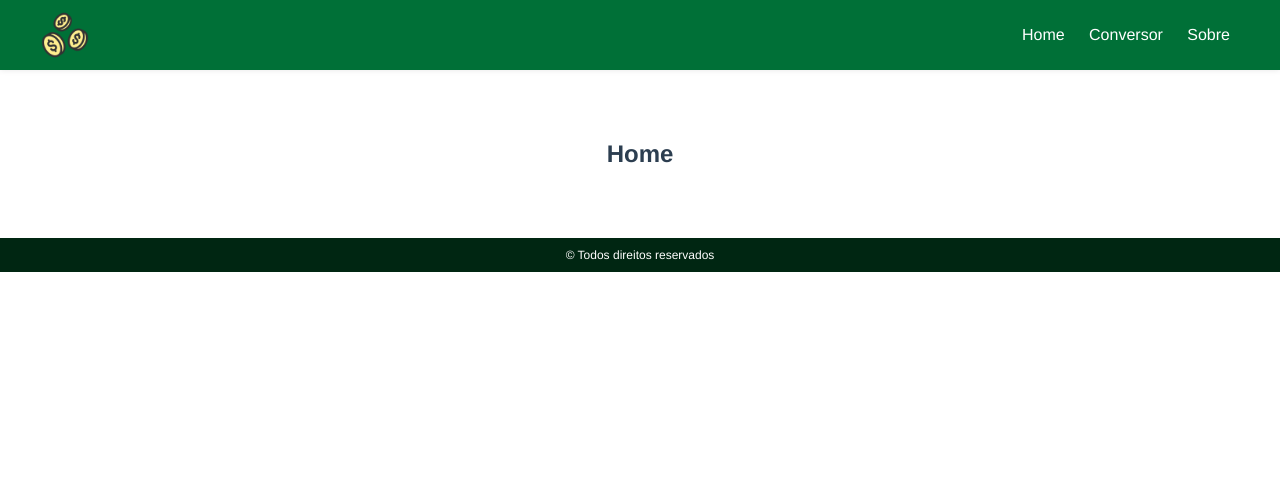
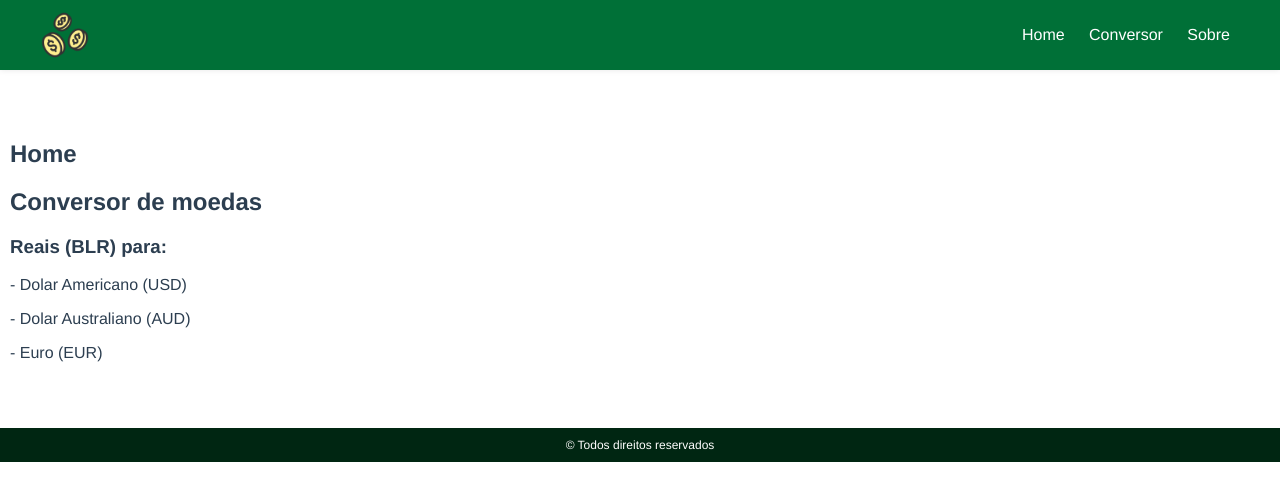
Before and after one commit to GustavoCaspirro/conversor-moedas, a Vue app: page /#/ in a window 1280 px wide. Shown: the top 500 px of the page. Built offline with nearby package versions, Linux system fonts and the light colour scheme.

Commit message:
iniciando estrutura home e sobre e criando validacao de campo no input de conversao

```diff
--- a/src/components/conversor/conversor.component.html
+++ b/src/components/conversor/conversor.component.html
@@ -3,7 +3,7 @@
     {{ moedaA }} para {{ moedaB }}
 </h2>
 <input
-    type="text"
+    type="number"
     v-model="moedaA_value"
     :placeholder="moedaA"
 />
--- a/src/pages/about/about.component.html
+++ b/src/pages/about/about.component.html
@@ -1,3 +1,4 @@
 <div>
     <h1>Sobre</h1>
+    <p>versão 1.0.0</p>
 </div>
--- a/src/pages/about/about.component.scss
+++ b/src/pages/about/about.component.scss
@@ -0,0 +1,3 @@
+div{
+    text-align: left;
+}
--- a/src/pages/home/home.component.html
+++ b/src/pages/home/home.component.html
@@ -1,3 +1,10 @@
-<div>
+<div class="home">
     <h1>Home</h1>
+    <h2>Conversor de moedas</h2>
+
+    <h3>Reais (BLR) para:</h3>
+
+    <p>- Dolar Americano (USD)</p>
+    <p>- Dolar Australiano (AUD)</p>
+    <p>- Euro (EUR)</p>
 </div>
--- a/src/pages/home/home.component.scss
+++ b/src/pages/home/home.component.scss
@@ -0,0 +1,4 @@
+.home{
+    text-align: left;
+    width: 300px;
+}
```
